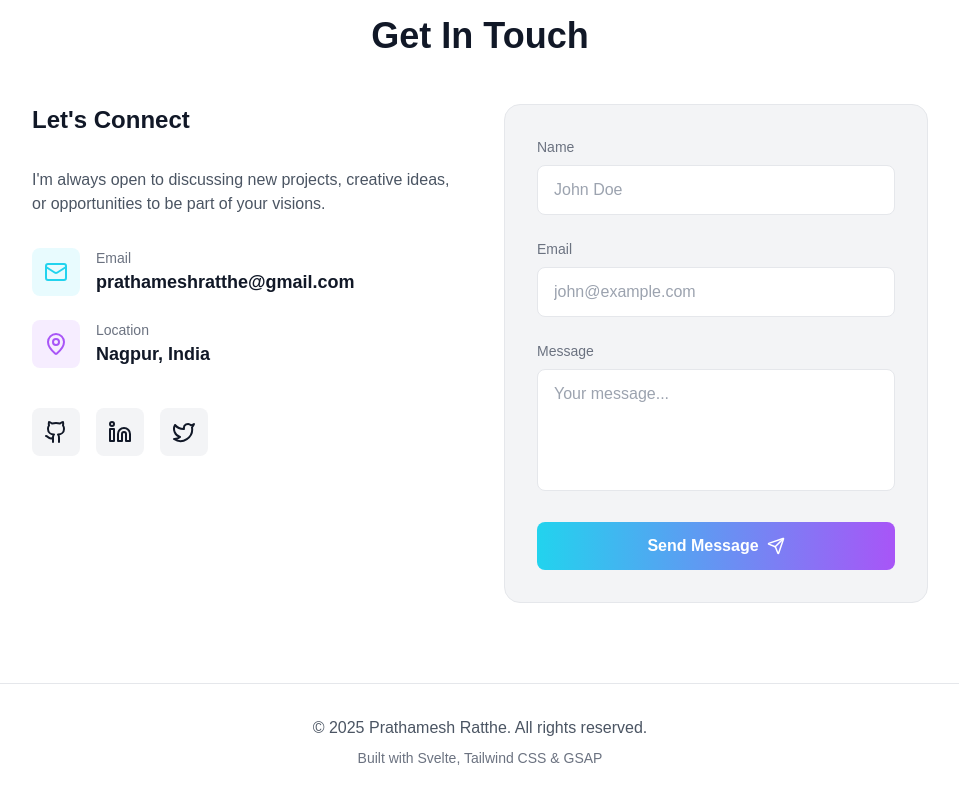
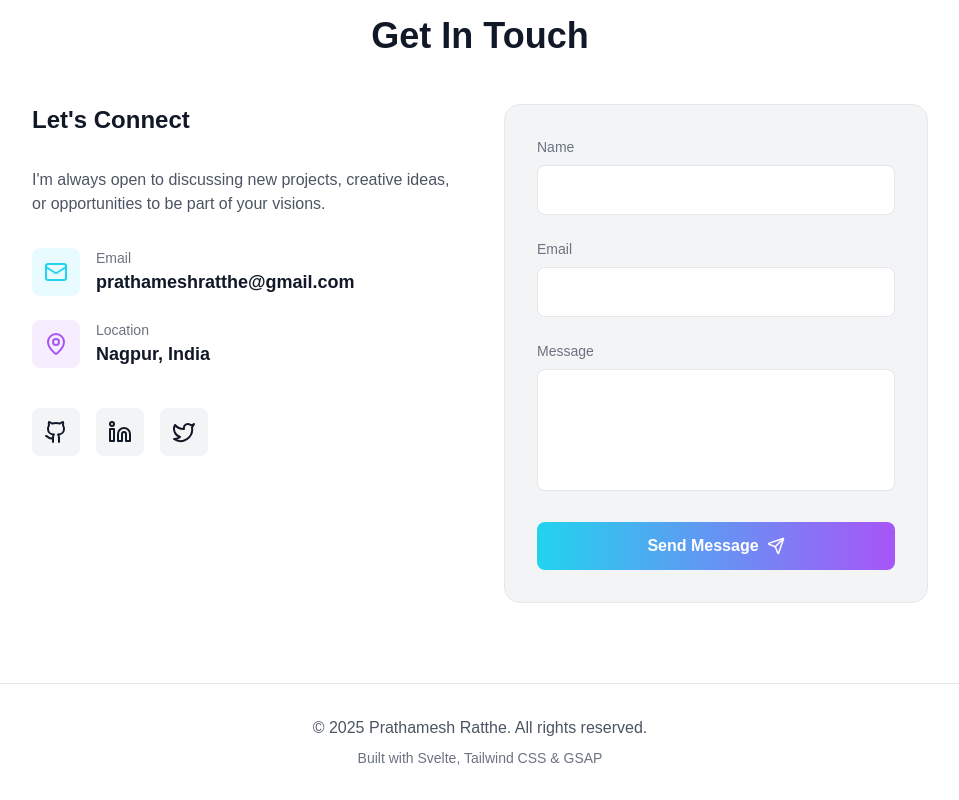
Before and after one commit to prathameshratthe/prathameshratthe.github.io, a Svelte app: page / in a window 1280 px wide. Shown: the part 5455-6255 px from the top of the page, without its empty margins (160-1119 px from the left). Built offline with nearby package versions, Linux system fonts and the light colour scheme; a web font is replaced by a local one.

Commit message:
chore: remove placeholders from contact form

```diff
--- a/src/components/Contact.svelte
+++ b/src/components/Contact.svelte
@@ -245,7 +245,6 @@
                             id="name"
                             bind:value={name}
                             class="w-full px-4 py-3 bg-white dark:bg-white/5 border border-gray-200 dark:border-white/10 rounded-lg focus:outline-none focus:border-primary text-gray-900 dark:text-white placeholder-gray-400 dark:placeholder-gray-500"
-                            placeholder="John Doe"
                             required
                         />
                     </div>
@@ -260,7 +259,6 @@
                             id="email"
                             bind:value={email}
                             class="w-full px-4 py-3 bg-white dark:bg-white/5 border border-gray-200 dark:border-white/10 rounded-lg focus:outline-none focus:border-primary text-gray-900 dark:text-white placeholder-gray-400 dark:placeholder-gray-500"
-                            placeholder="john@example.com"
                             required
                         />
                     </div>
@@ -275,7 +273,6 @@
                             bind:value={message}
                             rows="4"
                             class="w-full px-4 py-3 bg-white dark:bg-white/5 border border-gray-200 dark:border-white/10 rounded-lg focus:outline-none focus:border-primary text-gray-900 dark:text-white placeholder-gray-400 dark:placeholder-gray-500 resize-none"
-                            placeholder="Your message..."
                             required
                         ></textarea>
                     </div>
```
Also changed, not shown: 1 other file (tests, documents, lock files or other folders).
